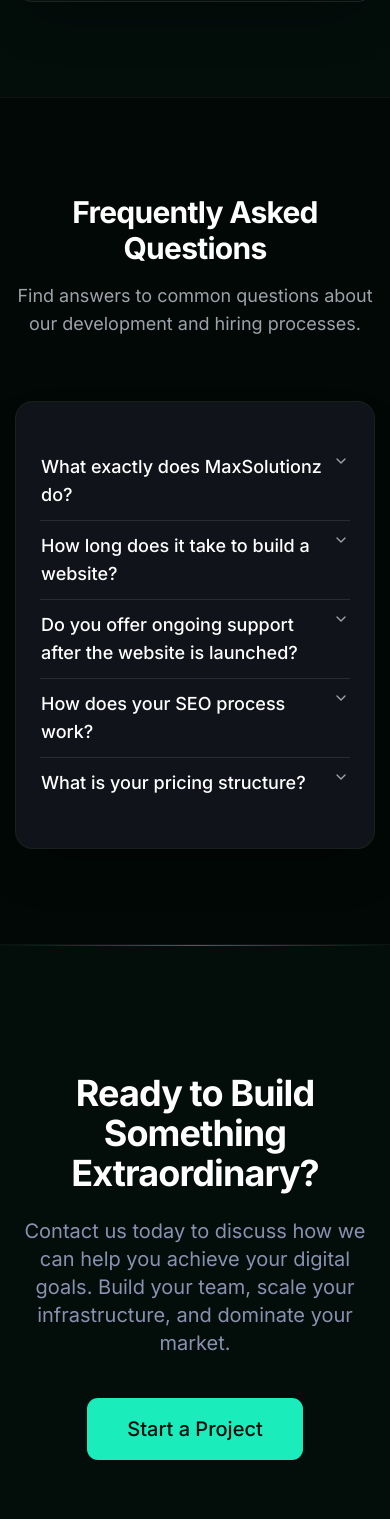
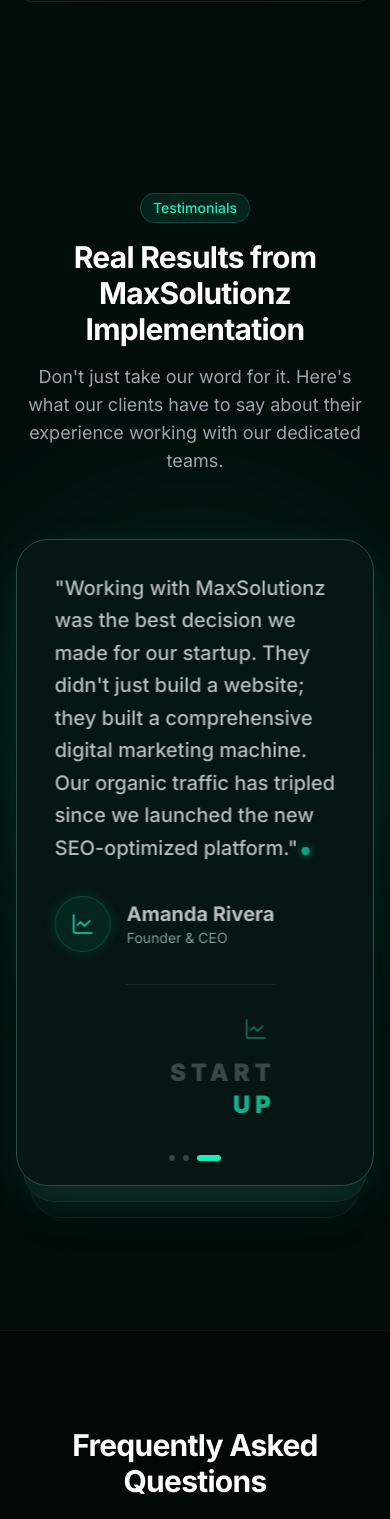
Before and after one commit to hammadarshad778/maxsolutionz-frontend, a Next.js app: page / in a window 390 px wide. Shown: the part 6764-8283 px from the top of the page. Built offline with nearby package versions, Linux system fonts and the light colour scheme.

Commit message:
Add dynamic 3D Testimonials carousel to homepage

```diff
--- a/src/app/page.tsx
+++ b/src/app/page.tsx
@@ -1,6 +1,7 @@
 "use client";
 
-import { motion } from "framer-motion";
+import { useState, useEffect } from "react";
+import { motion, AnimatePresence } from "framer-motion";
 import { Button } from "@/components/ui/button";
 import { Card, CardContent, CardDescription, CardHeader, CardTitle } from "@/components/ui/card";
 import { Accordion, AccordionContent, AccordionItem, AccordionTrigger } from "@/components/ui/accordion";
@@ -30,7 +31,47 @@
   },
 ];
 
+const testimonials = [
+  {
+    quote: "MaxSolutionz completely transformed our digital presence. Their team understood our unique challenges and delivered a highly optimized e-commerce platform that increased our conversion rate by 45% in just three months. The ROI has far exceeded our expectations.",
+    name: "Sarah Jenkins",
+    role: "Director of E-Commerce",
+    company1: "RETAIL",
+    company2: "TECH",
+    icon: <Users className="w-6 h-6 text-primary" />
+  },
+  {
+    quote: "Their attention to detail and technical expertise is unmatched. We needed a complex custom software solution for our logistics network, and they delivered it ahead of schedule. The platform is robust, scalable, and has drastically improved our operational efficiency.",
+    name: "Michael Chen",
+    role: "Chief Technology Officer",
+    company1: "LOGIS",
+    company2: "TICS",
+    icon: <Globe2 className="w-6 h-6 text-primary" />
+  },
+  {
+    quote: "Working with MaxSolutionz was the best decision we made for our startup. They didn't just build a website; they built a comprehensive digital marketing machine. Our organic traffic has tripled since we launched the new SEO-optimized platform.",
+    name: "Amanda Rivera",
+    role: "Founder & CEO",
+    company1: "START",
+    company2: "UP",
+    icon: <LineChart className="w-6 h-6 text-primary" />
+  }
+];
+
 export default function Home() {
+  const [activeTestimonial, setActiveTestimonial] = useState(0);
+
+  useEffect(() => {
+    const timer = setInterval(() => {
+      setActiveTestimonial((prev) => (prev + 1) % testimonials.length);
+    }, 3000);
+    return () => clearInterval(timer);
+  }, []);
+
+  const nextTestimonial = () => {
+    setActiveTestimonial((prev) => (prev + 1) % testimonials.length);
+  };
+
   return (
     <div className="flex flex-col min-h-screen overflow-x-hidden bg-background text-foreground">
       <script
@@ -417,6 +458,99 @@
         </div>
       </section>
 
+      {/* Testimonials Section */}
+      <section className="py-24 relative overflow-hidden bg-background">
+        <div className="absolute top-1/2 left-1/2 -translate-x-1/2 -translate-y-1/2 w-full max-w-2xl h-96 bg-primary/10 rounded-full blur-[100px] pointer-events-none" />
+
+        <div className="container mx-auto px-4 md:px-6 max-w-7xl relative z-10">
+          <motion.div
+            className="text-center mb-16"
+            initial={{ opacity: 0, y: 20 }}
+            whileInView={{ opacity: 1, y: 0 }}
+            viewport={{ once: true }}
+            transition={{ duration: 0.6 }}
+          >
+            <div className="inline-flex items-center rounded-full border border-primary/20 bg-primary/10 px-3 py-1 text-sm font-medium text-primary mb-4">
+              Testimonials
+            </div>
+            <h2 className="text-3xl md:text-5xl font-bold tracking-tight mb-4 text-white">
+              Real Results from <br/> MaxSolutionz Implementation
+            </h2>
+            <p className="text-lg text-muted-foreground max-w-2xl mx-auto">
+              Don't just take our word for it. Here's what our clients have to say about their experience working with our dedicated teams.
+            </p>
+          </motion.div>
+
+          <div className="relative max-w-4xl mx-auto mt-12 mb-12 perspective-1000">
+            <motion.div
+              initial={{ opacity: 0, y: 50, rotateX: 10 }}
+              whileInView={{ opacity: 1, y: 0, rotateX: 0 }}
+              viewport={{ once: true }}
+              transition={{ duration: 0.8, type: "spring" }}
+              style={{ transformStyle: "preserve-3d" }}
+            >
+              {/* Stacked Layer 2 (Bottom-most) */}
+              <div className="absolute -bottom-8 left-[4%] right-[4%] h-full bg-[#0D1F1E]/30 rounded-[2rem] -z-20 border border-white/5 backdrop-blur-sm shadow-xl transition-transform duration-500 hover:translate-y-2" />
+              {/* Stacked Layer 1 (Middle) */}
+              <div className="absolute -bottom-4 left-[2%] right-[2%] h-full bg-[#0D1F1E]/60 rounded-[2rem] -z-10 border border-white/5 backdrop-blur-md shadow-2xl transition-transform duration-500 hover:translate-y-1" />
+
+              {/* Main Card */}
+              <div
+                className="bg-[#051614] border border-[#2D4A46] p-8 md:p-14 rounded-[2rem] text-white relative z-10 shadow-[0_20px_50px_rgba(26,236,187,0.1)] hover:shadow-[0_20px_60px_rgba(26,236,187,0.15)] transition-shadow duration-500 cursor-pointer overflow-hidden pb-16"
+                onClick={nextTestimonial}
+              >
+                <AnimatePresence mode="wait">
+                  <motion.div
+                    key={activeTestimonial}
+                    initial={{ opacity: 0, x: 20 }}
+                    animate={{ opacity: 1, x: 0 }}
+                    exit={{ opacity: 0, x: -20 }}
+                    transition={{ duration: 0.5 }}
+                    className="flex flex-col md:flex-row gap-8 justify-between items-center md:items-stretch"
+                  >
+                    <div className="flex-1 space-y-8">
+                      <p className="text-xl md:text-2xl font-medium leading-relaxed min-h-[140px] md:min-h-[120px]">
+                        "{testimonials[activeTestimonial].quote}"<span className="inline-block w-2 h-2 rounded-full bg-primary ml-1 shadow-[0_0_10px_rgba(26,236,187,0.8)] animate-pulse"></span>
+                      </p>
+
+                      <div className="flex items-center gap-4">
+                        <div className="w-14 h-14 rounded-full bg-primary/10 flex items-center justify-center border border-primary/30 overflow-hidden relative shadow-[0_0_15px_rgba(26,236,187,0.2)]">
+                          {testimonials[activeTestimonial].icon}
+                        </div>
+                        <div>
+                          <h4 className="text-xl font-bold text-white">{testimonials[activeTestimonial].name}</h4>
+                          <p className="text-[#C9E4DD] text-sm opacity-90">{testimonials[activeTestimonial].role}</p>
+                        </div>
+                      </div>
+                    </div>
+
+                    <div className="flex items-end justify-end md:justify-center border-t border-white/10 md:border-t-0 md:border-l md:pl-10 md:ml-2 pt-6 md:pt-0 min-w-[150px]">
+                      <div className="text-2xl font-black tracking-widest text-white/30 hover:text-white/60 transition-colors uppercase flex flex-col items-end md:items-start justify-end h-full">
+                        <div className="mb-2 opacity-50 w-10 h-10 flex items-center justify-center">
+                          {testimonials[activeTestimonial].icon}
+                        </div>
+                        <span className="tracking-[0.2em]">{testimonials[activeTestimonial].company1}</span>
+                        <span className="text-primary tracking-[0.2em]">{testimonials[activeTestimonial].company2}</span>
+                      </div>
+                    </div>
+                  </motion.div>
+                </AnimatePresence>
+
+                {/* Carousel Indicators */}
+                <div className="absolute bottom-6 left-1/2 -translate-x-1/2 flex gap-2">
+                  {testimonials.map((_, idx) => (
+                    <div
+                      key={idx}
+                      className={`h-1.5 rounded-full transition-all duration-300 ${idx === activeTestimonial ? "w-6 bg-primary" : "w-1.5 bg-white/20"}`}
+                    />
+                  ))}
+                </div>
+              </div>
+            </motion.div>
+          </div>
+        </div>
+      </section>
+
       {/* FAQ Section */}
       <section className="py-24 relative bg-black/40 border-y border-white/5">
         <div className="container mx-auto px-4 md:px-6 max-w-4xl">
```
